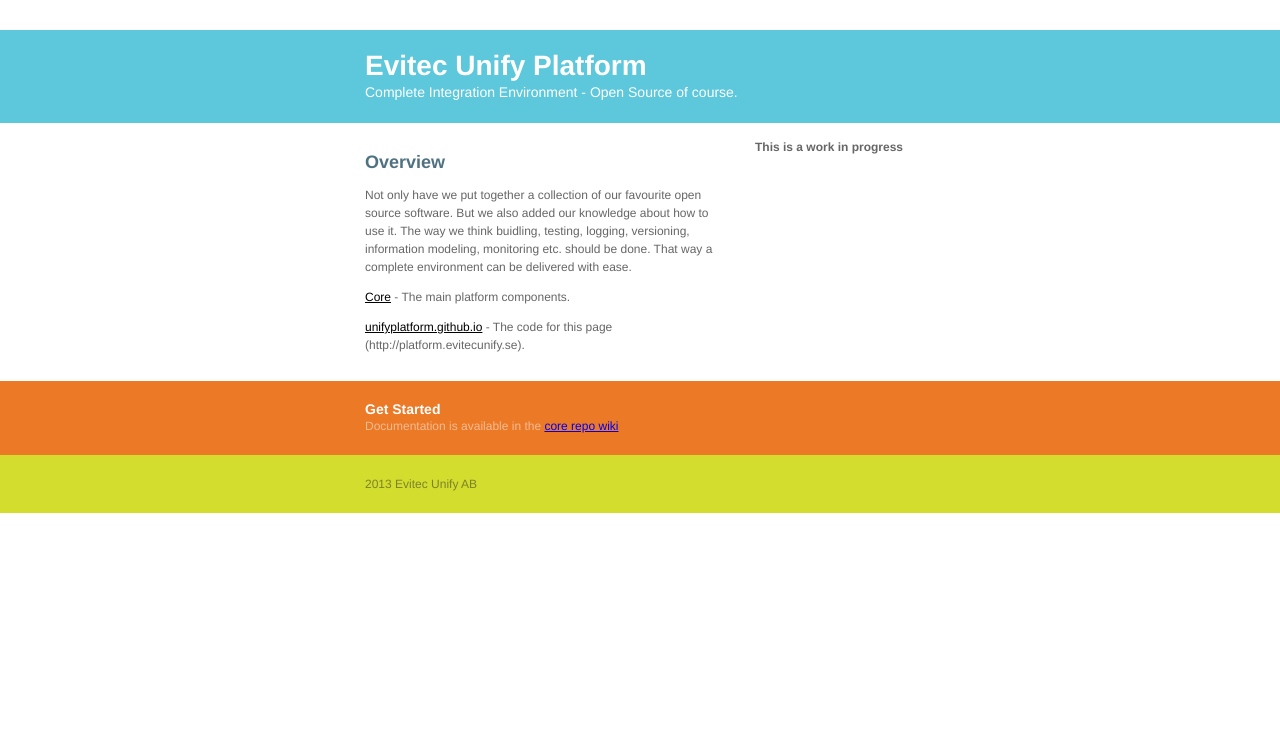
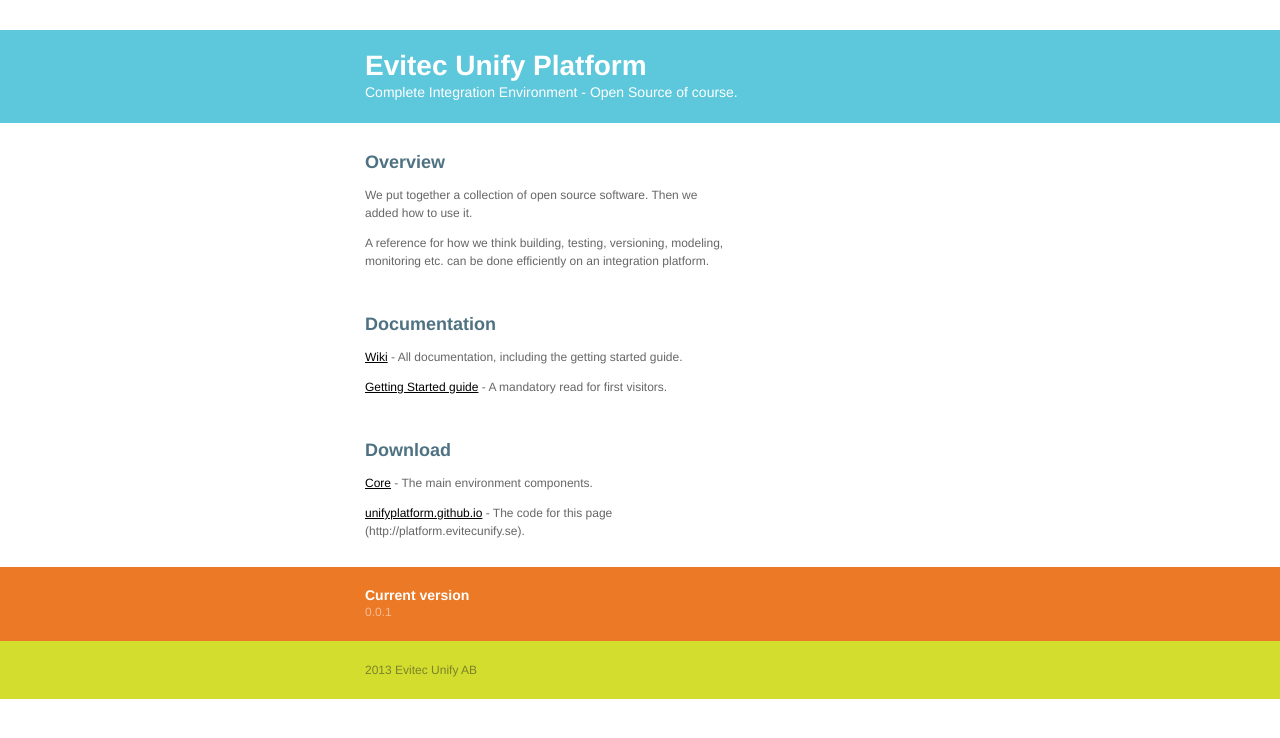
Before and after one commit to unifyplatform/unifyplatform.github.io, a plain HTML site: page index.html in a window 1280 px wide. Drawn offline with Linux system fonts and the light colour scheme.

Commit message:
no message

```diff
--- a/index.html
+++ b/index.html
@@ -266,12 +266,19 @@
 			<tbody><tr valign="top">
 				<td id="Primary" style="font-family: Helvetica,Arial,sans-serif;">
 					<h2>Overview</h2>
-					<p>Not only have we put together a collection of our favourite open source software. But we also added our knowledge about how to use it. The way we think buidling, testing, logging, versioning, information modeling, monitoring etc. should be done. That way a complete environment can be delivered with ease.</p>
-					<p><a href="https://github.com/unifyplatform/core">Core</a> - The main platform components.</p>
+					<p>We put together a collection of open source software. Then we added how to use it.</p>
+					<p>A reference for how we think building, testing, versioning, modeling, monitoring etc. can be done efficiently on an integration platform.</p>
+					<p>&nbsp;</p>
+					<h2>Documentation</h2>
+					<p><a href="https://github.com/unifyplatform/core/wiki">Wiki</a> - All documentation, including the getting started guide.</p>
+					<p><a href="https://github.com/unifyplatform/core/wiki/Getting-Started">Getting Started guide</a> - A mandatory read for first visitors.</a>
+					<p>&nbsp;</p>
+					<h2>Download</h2>
+					<p><a href="https://github.com/unifyplatform/core">Core</a> - The main environment components.</p>
 					<p><a href="http://www.unitime.se">unifyplatform.github.io</a> - The code for this page (http://platform.evitecunify.se).</p>
 				</td>
 				<td id="Secondary" style="font-family: Helvetica,Arial,sans-serif;">
-					<p><b>This is a work in progress</b></p>
+
 				</td>
 			</tr>
 		</tbody></table>
@@ -282,8 +289,8 @@
 				<table cellpadding="0" cellspacing="0" width="550">
 					<tbody><tr>
 						<td style="background: rgb(235, 121, 38) none repeat scroll 0%; color: rgb(245, 188, 147); -moz-background-clip: -moz-initial; -moz-background-origin: -moz-initial; -moz-background-inline-policy: -moz-initial; font-family: Helvetica,Arial,sans-serif;">
-							<h2 style="background: rgb(235, 121, 38) none repeat scroll 0%; color: rgb(255, 255, 255); -moz-background-clip: -moz-initial; -moz-background-origin: -moz-initial; -moz-background-inline-policy: -moz-initial;">Get Started</h2>
-							<p>Documentation is available in the <a href="https://github.com/unifyplatform/core/wiki/Getting-Started">core repo wiki</a></p>
+							<h2 style="background: rgb(235, 121, 38) none repeat scroll 0%; color: rgb(255, 255, 255); -moz-background-clip: -moz-initial; -moz-background-origin: -moz-initial; -moz-background-inline-policy: -moz-initial;">Current version</h2>
+							<p>0.0.1</p>
 						</td>
 					</tr>
 				</tbody></table>
```
